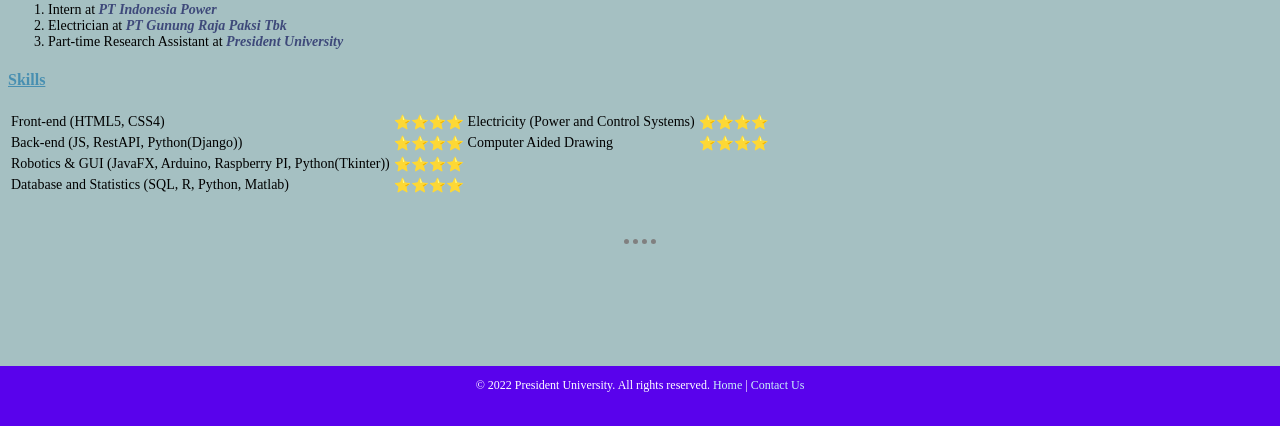
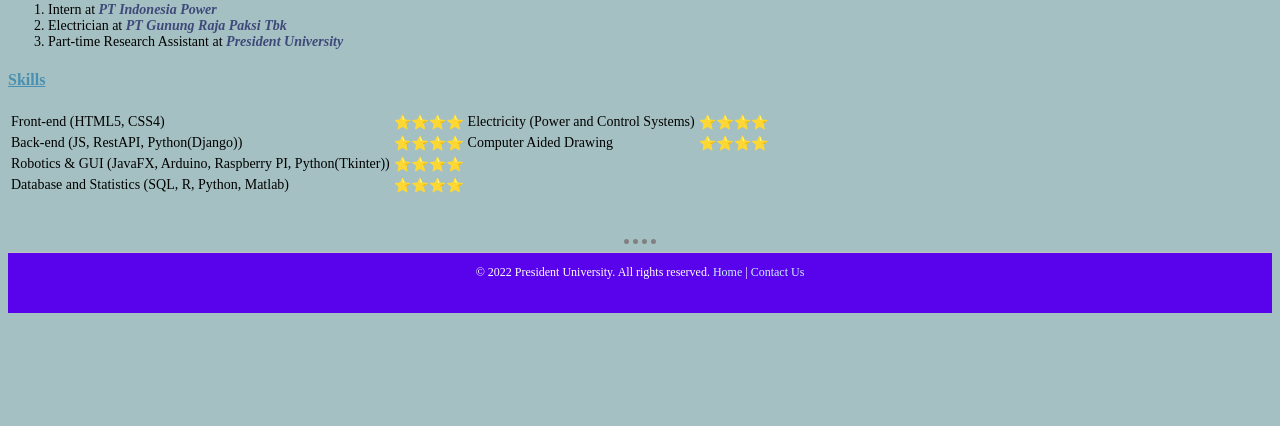
Before and after one commit to faisalsyamsuri13/supremeproject, a PHP site: page /aboutus.html in a window 1280 px wide. Shown: the part 374-800 px from the top of the page. Run offline with PHP 8.4, Linux system fonts and the light colour scheme.

Commit message:
Update initstyle.css

```diff
--- a/assets/initstyle.css
+++ b/assets/initstyle.css
@@ -42,10 +42,12 @@ a {
   color: #CAF0F8;
 }
 #footer {
-  position: absolute;
-  bottom:0;
-  left:0;
-  width:100%;
-  height:60px;
-  background:#5902EC;
+  width: 100%;
+  height: 60px;
+  border-top: 1px solid silver;
+  font-size: 9pt;
+  font-weight: 400;
+  background: #5902EC;
+  /*padding: 50px;*/
+  text-align: center;
 }
```
